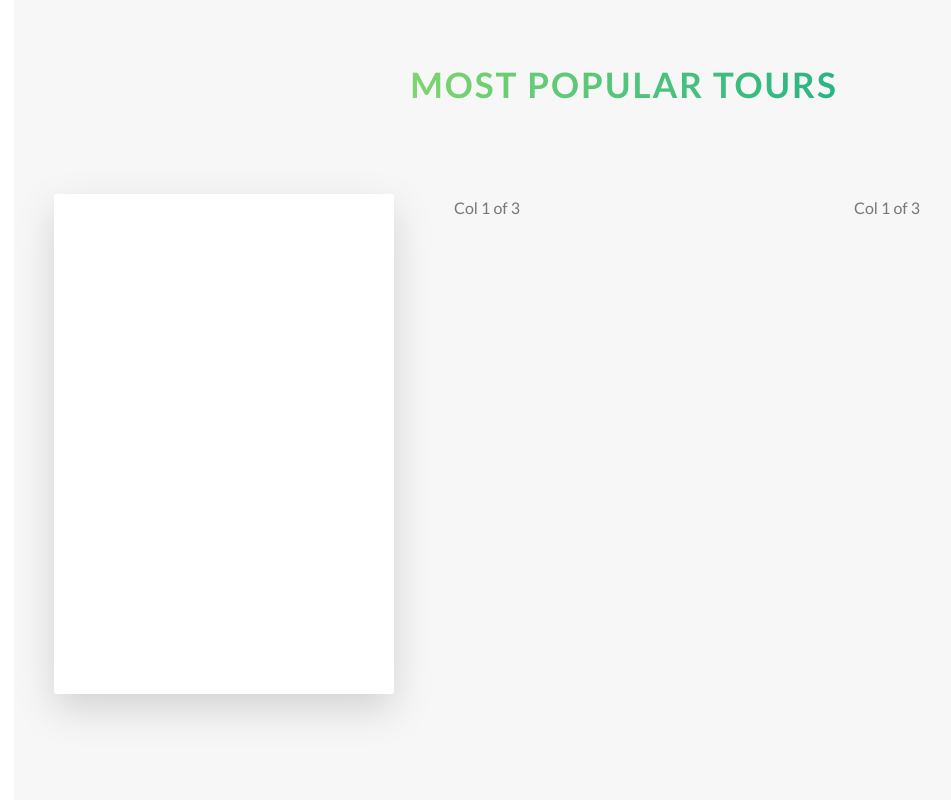
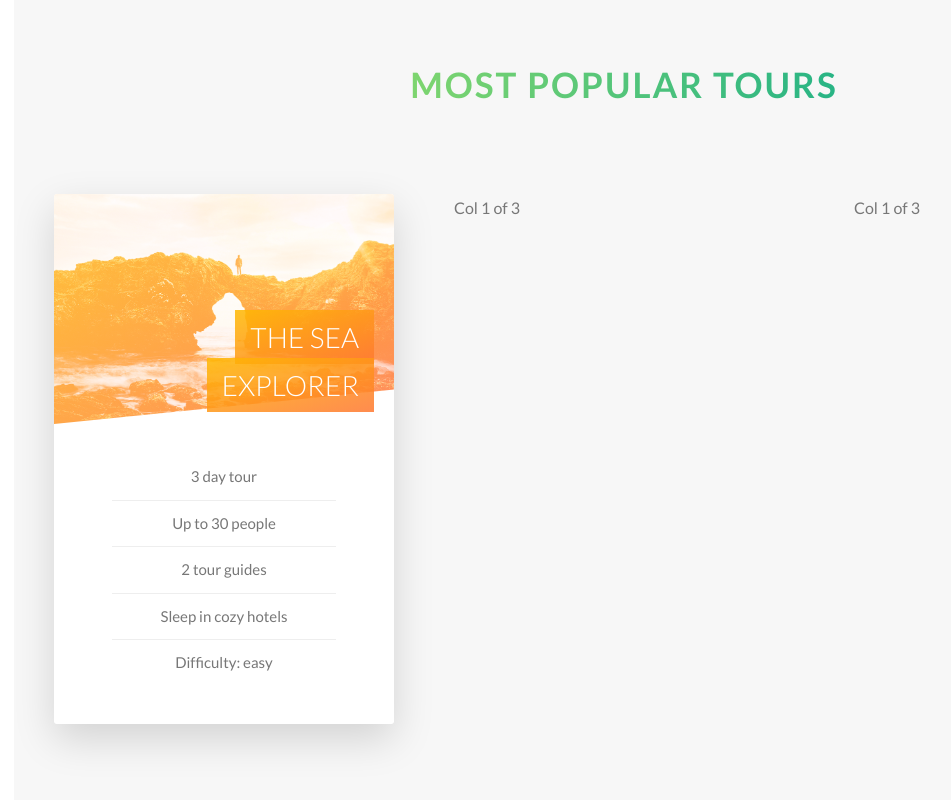
Before and after one commit to hydeenoble/Natours-Angular, an Angular app: page / in a window 1280 px wide. Shown: the part 2340-3140 px from the top of the page, without its empty margins (16-967 px from the left). Built offline with nearby package versions, Linux system fonts and the light colour scheme.

Commit message:
Fixing the front side on the fliping card in the tour section

```diff
--- a/src/app/tours/tours.component.html
+++ b/src/app/tours/tours.component.html
@@ -9,7 +9,23 @@
     <div class="col-1-of-3">
       <div class="card">
         <div class="card__side card__side--front">
-          TEXT
+          <div class="card__picture card__picture--1">
+            &nbsp;
+          </div>
+          <h4 class="card__heading">
+            <span class="card__heading-span card__heading-span--1">
+              The sea explorer
+            </span>
+          </h4>
+          <div class="card__details">
+            <ul>
+              <li>3 day tour</li>
+              <li>Up to 30 people</li>
+              <li>2 tour guides</li>
+              <li>Sleep in cozy hotels</li>
+              <li>Difficulty: easy</li>
+            </ul>
+          </div>
         </div>
         <div class="card__side card__side--back card__side--back-1">
           BACK
--- a/src/sass/abstracts/_variables.scss
+++ b/src/sass/abstracts/_variables.scss
@@ -10,6 +10,7 @@
 $color-tertiary-dark: #5643fa;
 
 $color-grey-light-1: #f7f7f7;
+$color-grey-light-2: #eeeeee;
 
 $color-gray-dark: #777;
 $color-white: #fff;
--- a/src/sass/components/_card.scss
+++ b/src/sass/components/_card.scss
@@ -2,11 +2,10 @@
   perspective: 150rem;
   -moz-perspective: 150rem;
   position: relative;
-  height: 50rem;
+  height: 52rem;
 
   &__side{
-    height: 50rem;
-    color: #fff;
+    height: 53rem;
     transition: all .8s ease;
     position: absolute;
     top: 0;
@@ -14,6 +13,7 @@
     width: 100%;
     backface-visibility: hidden;
     border-radius: 3px;
+    overflow: hidden;
     box-shadow: 0 1.5rem 4rem rgba($color-black, .15);
 
     &--front{
@@ -30,10 +30,78 @@
   }
 
   &:hover &__side--front {
-    transform: rotateY(180deg);
+    transform: rotateY(-180deg);
   }
 
   &:hover &__side--back {
     transform: rotateY(0);
   }
+
+  &__picture {
+
+    background-size: cover;
+    height: 23rem;
+    background-blend-mode: screen;
+    -webkit-clip-path: polygon(0 0, 100% 0, 100% 85%, 0 100%);
+    clip-path: polygon(0 0, 100% 0, 100% 85%, 0 100%);
+
+
+    &--1{
+      background-image: linear-gradient(to right bottom, $color-secondary-light, $color-secondary-dark), url("./assets/img/nat-5.jpg");
+    }
+
+    &--2{
+      background-image: url("./assets/img/nat-5.jpg");
+    }
+
+    &--3{
+      background-image: url("./assets/img/nat-5.jpg");
+    }
+  }
+
+  &__heading{
+    font-size: 2.8rem;
+    font-weight: 300;
+    text-transform: uppercase;
+    text-align: right;
+    color: $color-white;
+    position: absolute;
+    top: 12rem;
+    right: 2rem;
+    width: 75%;
+  }
+
+  &__heading-span{
+
+    padding: 1rem 1.5rem;
+    -webkit-box-decoration-break: clone;
+    box-decoration-break: clone;
+
+    &--1 {
+      background-image: linear-gradient(to right bottom, rgba($color-secondary-light, .85), rgba($color-secondary-dark, .85));
+    }
+  }
+
+  &__details{
+
+    padding: 3rem;
+
+    ul{
+      list-style: none;
+      width: 80%;
+      margin: 0 auto;
+
+      li{
+        text-align: center;
+        font-size: 1.5rem;
+        padding: 1rem;
+
+        &:not(:last-child){
+          border-bottom: 1px solid $color-grey-light-2;
+        }
+      }
+    }
+
+
+  }
 }
--- a/src/sass/layouts/_header.scss
+++ b/src/sass/layouts/_header.scss
@@ -7,7 +7,7 @@
   url("./assets/img/hero.jpg");
   background-size: cover;
   background-position: top;
-
+  -webkit-clip-path: polygon(0 0, 100% 0, 100% 75vh, 0 100%);
   clip-path: polygon(0 0, 100% 0, 100% 75vh, 0 100%);
 
   position: relative;
--- a/src/styles.css
+++ b/src/styles.css
@@ -233,10 +233,9 @@
   perspective: 150rem;
   -moz-perspective: 150rem;
   position: relative;
-  height: 50rem; }
+  height: 52rem; }
   .card__side {
-    height: 50rem;
-    color: #fff;
+    height: 53rem;
     transition: all .8s ease;
     position: absolute;
     top: 0;
@@ -244,6 +243,7 @@
     width: 100%;
     backface-visibility: hidden;
     border-radius: 3px;
+    overflow: hidden;
     box-shadow: 0 1.5rem 4rem rgba(0, 0, 0, 0.15); }
     .card__side--front {
       background-color: #fff; }
@@ -252,9 +252,49 @@
       .card__side--back-1 {
         background-image: linear-gradient(to right bottom, #ffb900, #ff7730); }
   .card:hover .card__side--front {
-    transform: rotateY(180deg); }
+    transform: rotateY(-180deg); }
   .card:hover .card__side--back {
     transform: rotateY(0); }
+  .card__picture {
+    background-size: cover;
+    height: 23rem;
+    background-blend-mode: screen;
+    -webkit-clip-path: polygon(0 0, 100% 0, 100% 85%, 0 100%);
+    clip-path: polygon(0 0, 100% 0, 100% 85%, 0 100%); }
+    .card__picture--1 {
+      background-image: linear-gradient(to right bottom, #ffb900, #ff7730), url("./assets/img/nat-5.jpg"); }
+    .card__picture--2 {
+      background-image: url("./assets/img/nat-5.jpg"); }
+    .card__picture--3 {
+      background-image: url("./assets/img/nat-5.jpg"); }
+  .card__heading {
+    font-size: 2.8rem;
+    font-weight: 300;
+    text-transform: uppercase;
+    text-align: right;
+    color: #fff;
+    position: absolute;
+    top: 12rem;
+    right: 2rem;
+    width: 75%; }
+  .card__heading-span {
+    padding: 1rem 1.5rem;
+    -webkit-box-decoration-break: clone;
+    box-decoration-break: clone; }
+    .card__heading-span--1 {
+      background-image: linear-gradient(to right bottom, rgba(255, 185, 0, 0.85), rgba(255, 119, 48, 0.85)); }
+  .card__details {
+    padding: 3rem; }
+    .card__details ul {
+      list-style: none;
+      width: 80%;
+      margin: 0 auto; }
+      .card__details ul li {
+        text-align: center;
+        font-size: 1.5rem;
+        padding: 1rem; }
+        .card__details ul li:not(:last-child) {
+          border-bottom: 1px solid #eeeeee; }
 
 .row {
   max-width: 114rem;
@@ -287,6 +327,7 @@
   background-image: linear-gradient(to right bottom, rgba(126, 213, 111, 0.8), rgba(40, 180, 133, 0.8)), url("./assets/img/hero.jpg");
   background-size: cover;
   background-position: top;
+  -webkit-clip-path: polygon(0 0, 100% 0, 100% 75vh, 0 100%);
   clip-path: polygon(0 0, 100% 0, 100% 75vh, 0 100%);
   position: relative; }
   .header__logo-box {
```
